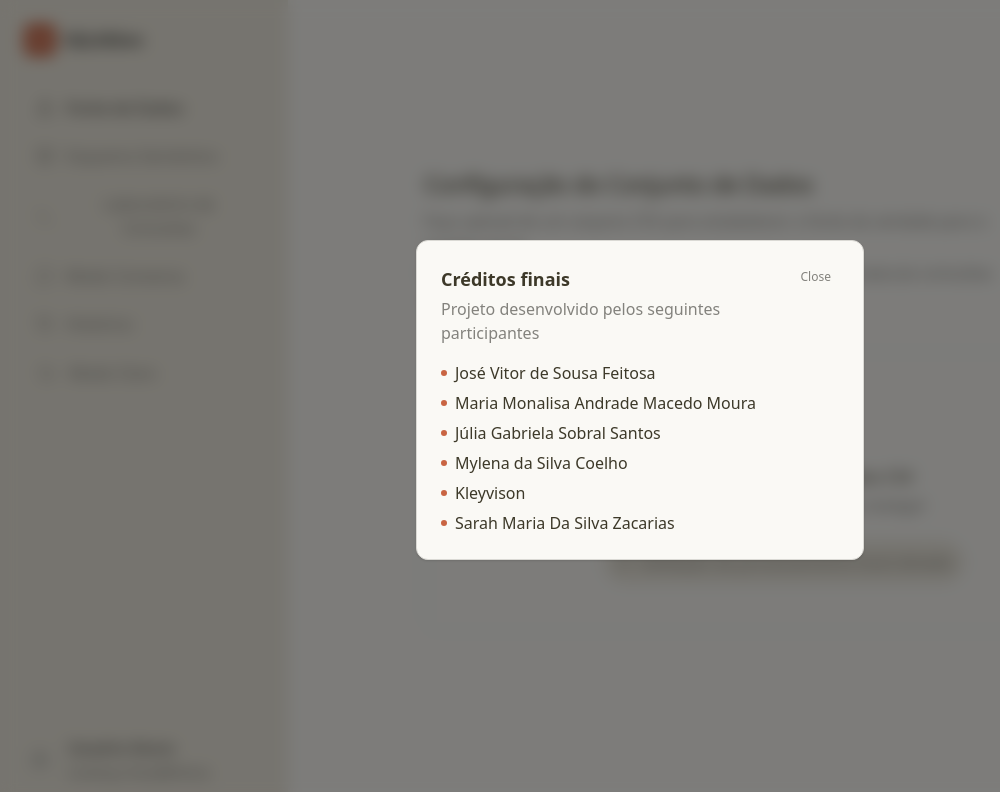
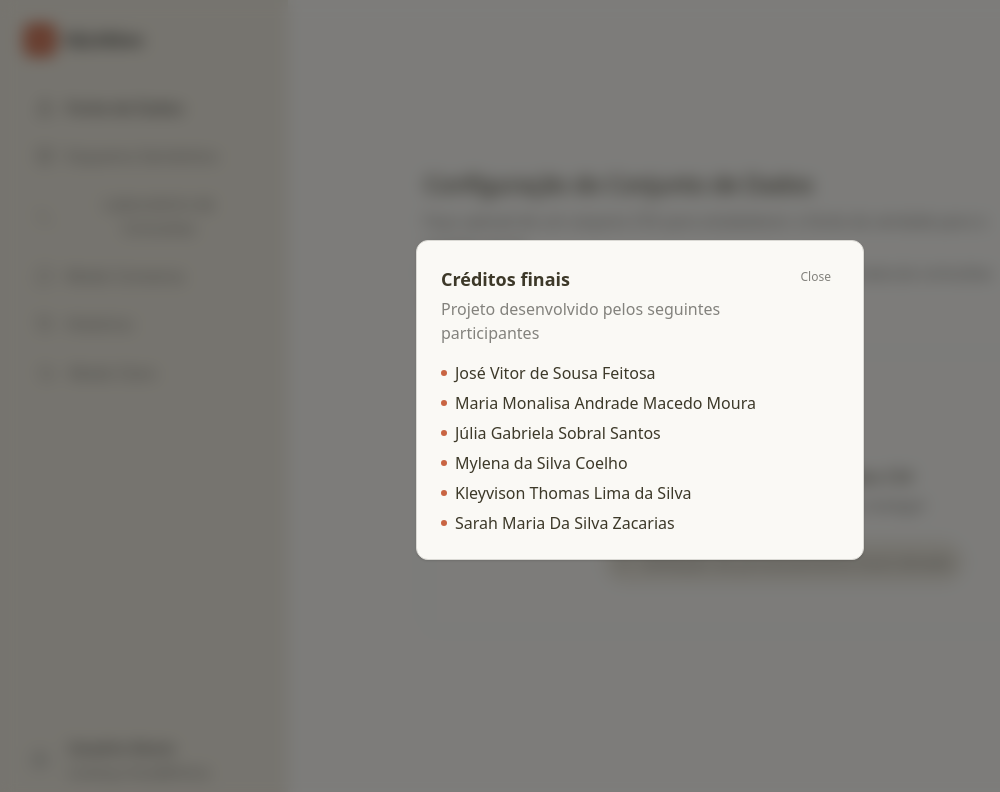
Before and after one commit to josevitor555/SQLAIGen, a React (Vite) app in the folder sql-ai-generator/sqlaigenerator/: page / in a window 1280 px wide. Shown: the top 792 px of the page, without its empty margins (0-1000 px from the left). Built offline with nearby package versions, Linux system fonts and the light colour scheme.

Commit message:
AI Assistant Mode Added

```diff
--- a/sql-ai-generator/sqlaigenerator/src/components/system/ModalCredits.tsx
+++ b/sql-ai-generator/sqlaigenerator/src/components/system/ModalCredits.tsx
@@ -46,7 +46,7 @@ export function ModalCredits({ isOpen, onClose }: ModalCreditsProps) {
           </li>
           <li className="flex items-center gap-2">
             <span className="w-1.5 h-1.5 rounded-full bg-primary" />
-            <span>Kleyvison</span>
+            <span>Kleyvison Thomas Lima da Silva</span>
           </li>
           <li className="flex items-center gap-2">
             <span className="w-1.5 h-1.5 rounded-full bg-primary" />
```
